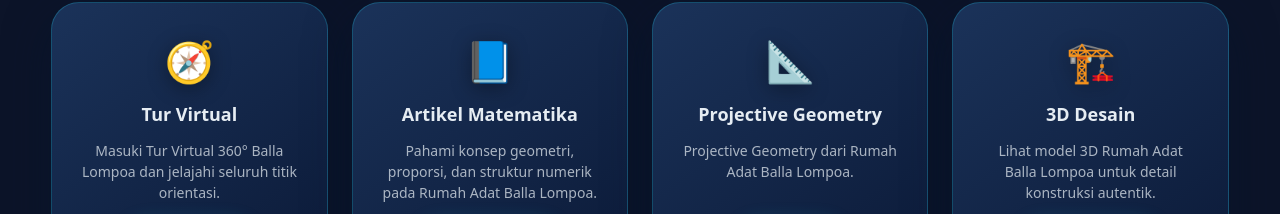
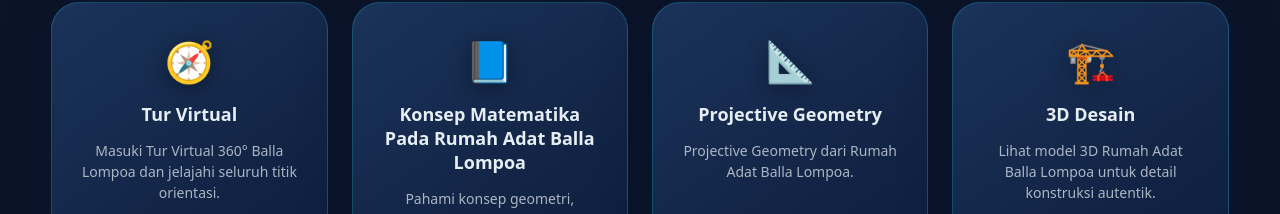
Before and after one commit to rifanarrifki1179-dev/rumah_adat_balla_lompoa, a plain HTML site: page index.html in a window 1280 px wide. Shown: the part 627-841 px from the top of the page. Drawn offline with Linux system fonts and the light colour scheme.

Commit message:
perubahan index.html

```diff
--- a/index.html
+++ b/index.html
@@ -27,7 +27,7 @@
             </article>
             <article class="cta-card">
                 <span class="cta-icon" aria-hidden="true">📘</span>
-                <h3>Artikel Matematika</h3>
+                <h3>Konsep Matematika Pada Rumah Adat Balla Lompoa</h3>
                 <p>Pahami konsep geometri, proporsi, dan struktur numerik pada Rumah Adat Balla Lompoa.</p>
                 <a class="cta-button" href="article.html">Baca Artikel</a>
             </article>
```
